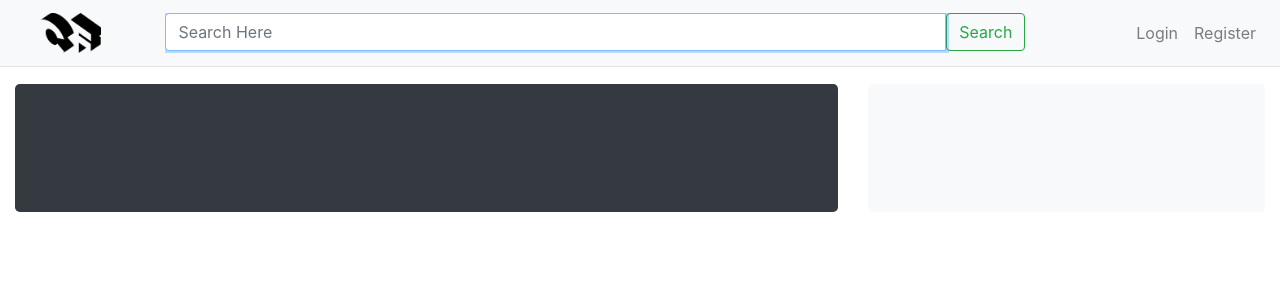
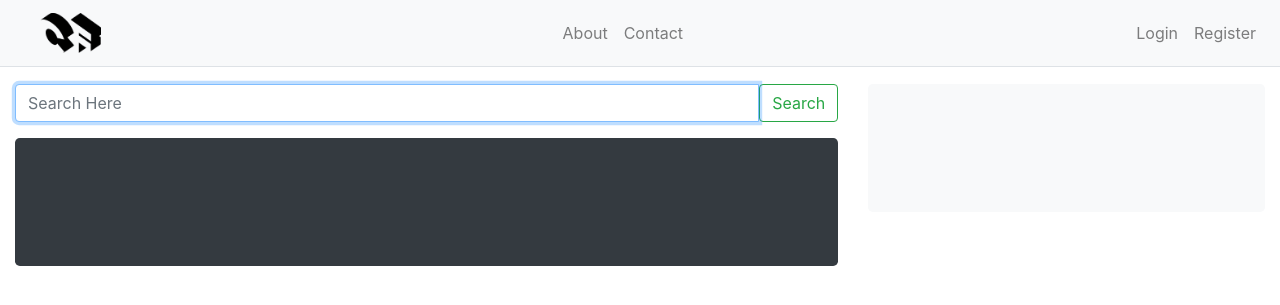
Before and after one commit to LukeZzzHD/CodeFrags, a Flask app: template website/templates/home.html in a window 1280 px wide. Shown: the top 305 px of the page. Run offline with Flask 2, Linux system fonts and the light colour scheme; the template is opened without the code that fills it, so the values that code supplies are empty; some libraries are stand-ins or nearby versions.

Commit message:
1234
1234

```diff
--- a/website/main/routes.py
+++ b/website/main/routes.py
@@ -11,4 +11,5 @@ posts = [
 @main.route("/")
 @main.route("/home")
 def home():
+    flash("You have reached our Home Page!", "success")
     return render_template('home.html', title="Home")
--- a/website/templates/home.html
+++ b/website/templates/home.html
@@ -1,11 +1,19 @@
 {% extends "layout.html" %}
 {% block content %}
-<div class="col-xl-8 col-lg-8 col-md-12 col-xs-12 float-left">
+<div class="col-xl-8 col-lg-8 col-md-8 col-xs-12 float-left">
+  <div class="form-inline w-100 justify-content-center mb-3">
+    <form class="input-group w-100">
+      <input class="form-control" name="search" placeholder="Search Here" autocomplete="off" autofocus="autofocus" type="text">
+      <div class="input-group-btn">
+          <button class="btn btn-outline-success" type="submit">Search</button>
+      </div>
+    </form>
+  </div>
   <div class="jumbotron bg-dark">
 
   </div>
 </div>
-<div class="col-xl-4 col-lg-4 col-md-12 col-xs-12 float-right">
+<div class="col-xl-4 col-lg-4 col-md-4 col-xs-12 float-right">
   <div class="jumbotron bg-light">
 
   </div>
--- a/website/templates/navbar.html
+++ b/website/templates/navbar.html
@@ -1,4 +1,4 @@
-<nav class="navbar navbar-expand-lg navbar-light bg-light border-bottom mb-3">
+<nav class="navbar navbar-expand-md navbar-light bg-light border-bottom mb-3">
     <a class="navbar-brand ml-4" href="#">
       <img src="{{ url_for('static', filename='Logo.png') }}" alt="logo" style="height:40px;">
     </a>
@@ -7,15 +7,13 @@
     </button>
     <div id="navbarNavDropdown" class="navbar-collapse collapse">
         <ul class="navbar-nav w-100">
-            <li class="text-truncate ml-5 mr-5 w-75 d-none d-lg-block">
-              <form class="input-group">
-                <input class="form-control" name="search" placeholder="Search Here" autocomplete="off" autofocus="autofocus" type="text">
-                <div class="input-group-btn">
-                    <button class="btn btn-outline-success" type="submit">Search</button>
-                </div>
-              </form>
+            <li class="nav-item ml-lg-auto">
+                <a class="nav-link" href="#">About</a>
             </li>
-            <li class="nav-item ml-lg-auto">
+            <li class="nav-item mr-md-auto">
+                <a class="nav-link" href="#">Contact</a>
+            </li>
+            <li class="nav-item">
                 <a class="nav-link" href="#">Login</a>
             </li>
             <li class="nav-item">
```
